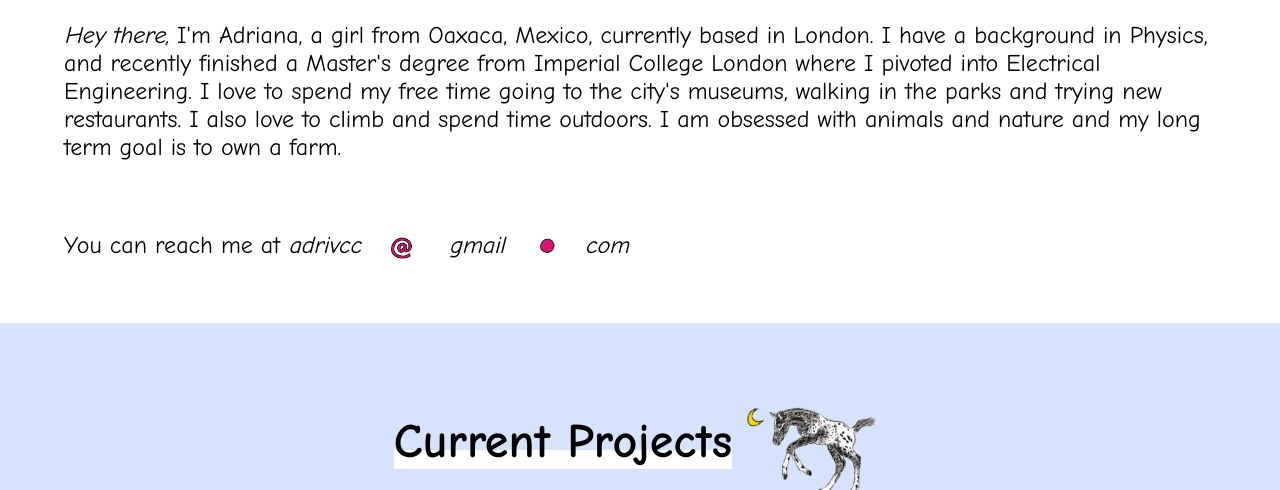
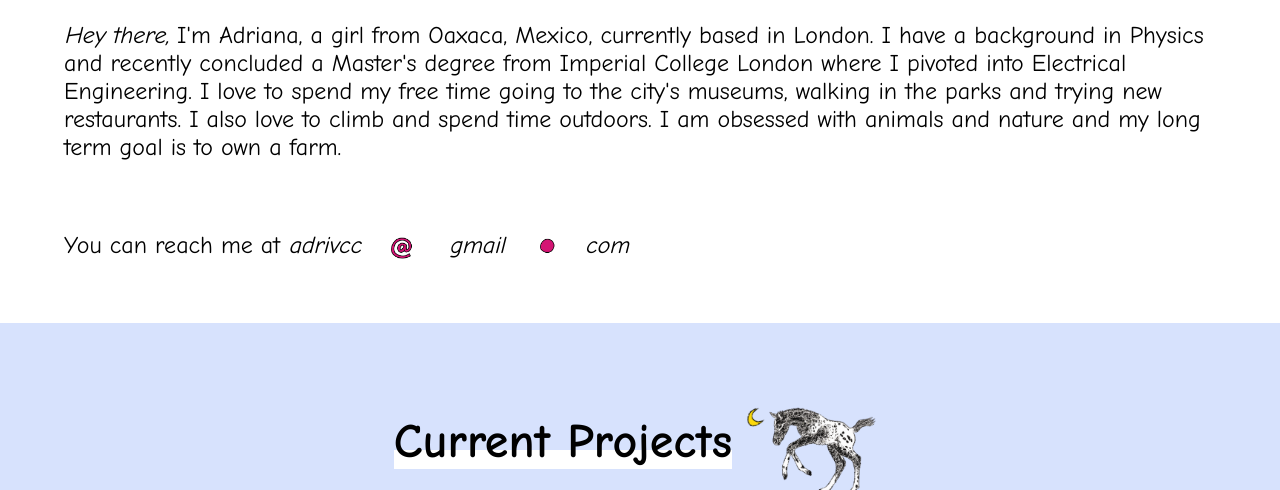
Before and after one commit to adrivcccc/portfolio, a plain HTML site: page index.html in a window 1280 px wide. Shown: the part 313-803 px from the top of the page. Drawn offline with nearby package versions, Linux system fonts and the light colour scheme.

Commit message:
Update index.html

```diff
--- a/index.html
+++ b/index.html
@@ -22,7 +22,7 @@
     <!-- animate this? -->
     <p class="name"><span class="highlight-blue">Adriana Vasquez</span></p>
     <p class="intro"><i>Hey there,</i> I'm Adriana, a girl from Oaxaca, Mexico, currently based in London. I have a background in
-      Physics, and recently finished a Master's degree from Imperial College London where I pivoted into Electrical Engineering. I love to spend my free time going to
+      Physics and recently concluded a Master's degree from Imperial College London where I pivoted into Electrical Engineering. I love to spend my free time going to
       the city's museums, walking in the parks and trying new
       restaurants. I also love to climb and spend time outdoors. I am obsessed with animals and nature and my
       long term goal is to own a farm. <br />You can reach me at <span
```
